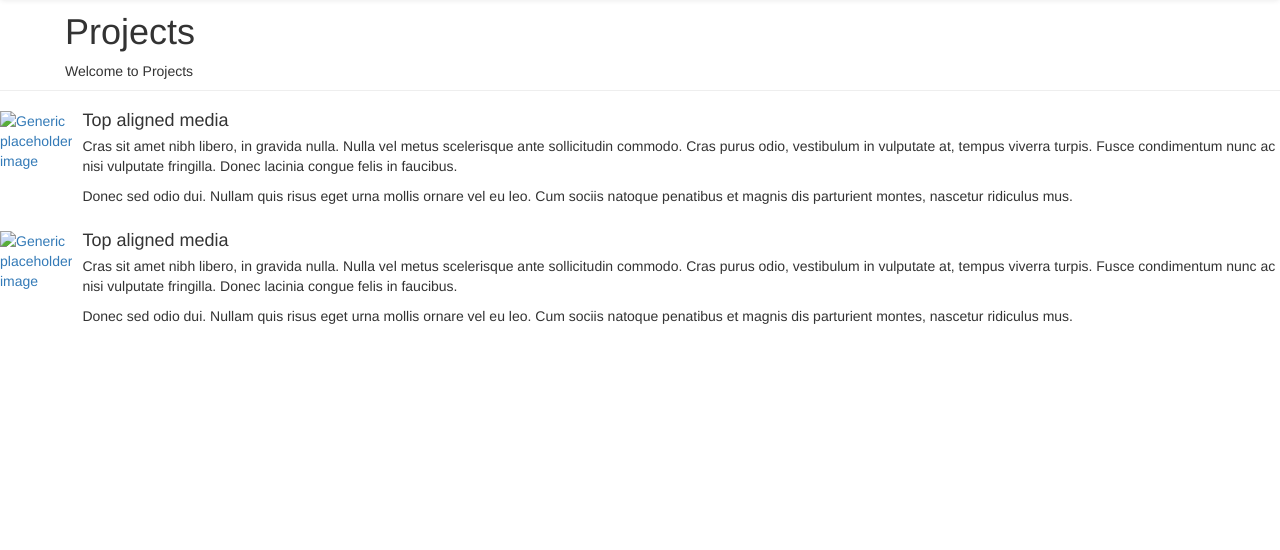
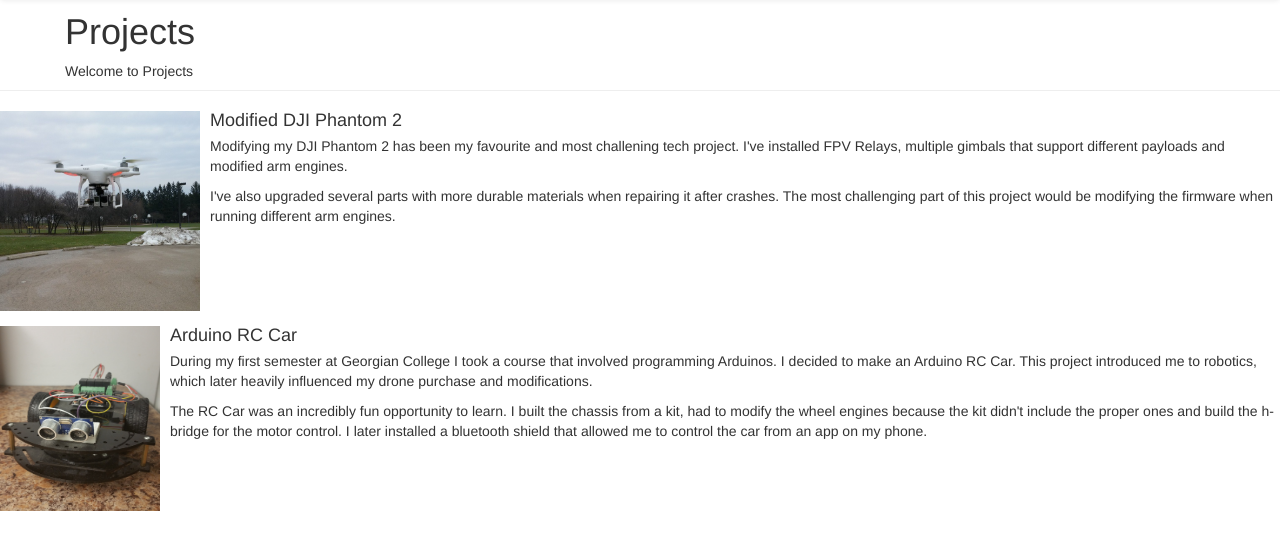
Before and after one commit to GCRobertReynolds/COMP2068-Assignment1, a Node server app: page /projects in a window 1280 px wide. Shown: the part 62-612 px from the top of the page. Run offline with Node 20, Linux system fonts and the light colour scheme.

Commit message:
Completed project page content

```diff
--- a/views/partials/projectmedia.ejs
+++ b/views/partials/projectmedia.ejs
@@ -1,25 +1,21 @@
 <hr class="featurette-divider">
 <div class="media">
   <div class="media-left">
-    <a href="#">
-      <img class="media-object" data-src="..." alt="Generic placeholder image">
-    </a>
+      <img class="media-object" src="images/drone.png" height="200px" width="200px" alt="Drone">
   </div>
   <div class="media-body">
-    <h4 class="media-heading">Top aligned media</h4>
-    <p>Cras sit amet nibh libero, in gravida nulla. Nulla vel metus scelerisque ante sollicitudin commodo. Cras purus odio, vestibulum in vulputate at, tempus viverra turpis. Fusce condimentum nunc ac nisi vulputate fringilla. Donec lacinia congue felis in faucibus.</p>
-    <p>Donec sed odio dui. Nullam quis risus eget urna mollis ornare vel eu leo. Cum sociis natoque penatibus et magnis dis parturient montes, nascetur ridiculus mus.</p>
+    <h4 class="media-heading">Modified DJI Phantom 2</h4>
+    <p>Modifying my DJI Phantom 2 has been my favourite and most challening tech project. I've installed FPV Relays, multiple gimbals that support different payloads and modified arm engines.</p>
+    <p>I've also upgraded several parts with more durable materials when repairing it after crashes. The most challenging part of this project would be modifying the firmware when running different arm engines.</p>
   </div>
 </div>
 <div class="media">
   <div class="media-left">
-    <a href="#">
-      <img class="media-object" data-src="..." alt="Generic placeholder image">
-    </a>
+      <img class="media-object" src="images/rccar.jpg" height="185px" width="160px" alt="Arduino RC Car">
   </div>
   <div class="media-body">
-    <h4 class="media-heading">Top aligned media</h4>
-    <p>Cras sit amet nibh libero, in gravida nulla. Nulla vel metus scelerisque ante sollicitudin commodo. Cras purus odio, vestibulum in vulputate at, tempus viverra turpis. Fusce condimentum nunc ac nisi vulputate fringilla. Donec lacinia congue felis in faucibus.</p>
-    <p>Donec sed odio dui. Nullam quis risus eget urna mollis ornare vel eu leo. Cum sociis natoque penatibus et magnis dis parturient montes, nascetur ridiculus mus.</p>
+    <h4 class="media-heading">Arduino RC Car</h4>
+    <p>During my first semester at Georgian College I took a course that involved programming Arduinos. I decided to make an Arduino RC Car. This project introduced me to robotics, which later heavily influenced my drone purchase and modifications.</p>
+    <p>The RC Car was an incredibly fun opportunity to learn. I built the chassis from a kit, had to modify the wheel engines because the kit didn't include the proper ones and build the h-bridge for the motor control. I later installed a bluetooth shield that allowed me to control the car from an app on my phone.</p>
   </div>
 </div>
```
Also changed, not shown: public/images/rccar.jpg (added).
